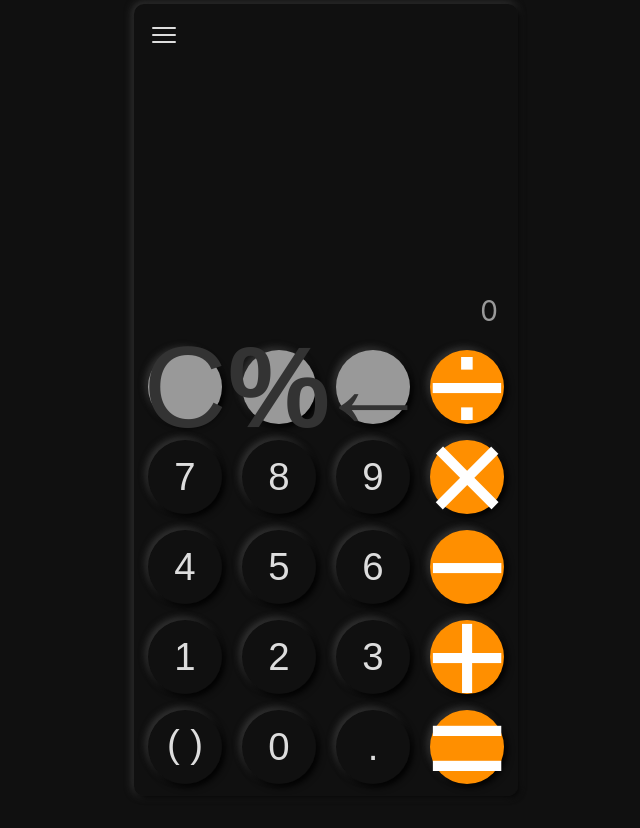
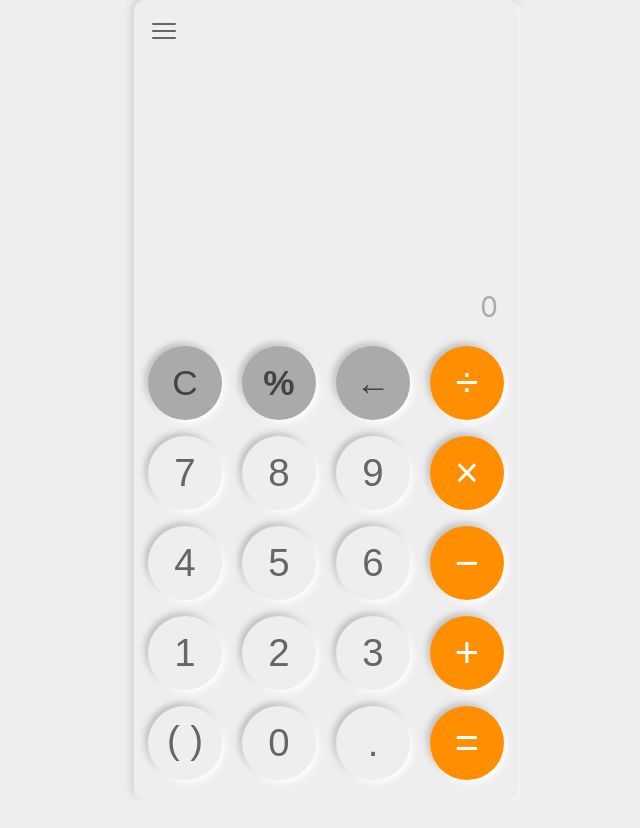
Before and after one commit to mr-shan/react-simple-calculator, a React (Vite) app: page / in a window 1280 px wide. Shown: the whole page, without its empty margins (314-954 px from the left). After the commit the page ends 800 px from the top, so only its background shows below. Built offline with nearby package versions, Linux system fonts and the light colour scheme; a web font is replaced by a local one.

Commit message:
Added support for light/dark themes

```diff
--- a/index.html
+++ b/index.html
@@ -1,5 +1,5 @@
 <!DOCTYPE html>
-<html lang="en">
+<html lang="en" data-theme="light">
   <head>
     <meta charset="UTF-8" />
     <link rel="icon" type="image/svg+xml" href="/icon.png" />
--- /dev/null
+++ b/src/assets/styles.css
@@ -0,0 +1,37 @@
+:root {
+  --bg-1: #101010;
+  --box-shadow1: black;
+  --box-shadow2: #333;
+
+  --accent: #eee;
+  --accent-2: #ddd;
+
+  --primary: rgb(255, 143, 0);
+  --primary-box-shadow1: rgb(158, 90, 0);
+  --primary-box-shadow2: rgb(255, 180, 82);
+  --primary-text: white;
+
+  --secondary: #999;
+  --secondary-box-shadow1: #666;
+  --secondary-box-shadow2: #bbb;
+  --secondary-text: #333;
+}
+
+[data-theme="light"] {
+  --bg-1: #eee;
+  --box-shadow1: white;
+  --box-shadow2: #bbb;
+
+  --accent: #333;
+  --accent-2: #666;
+
+  --primary: rgb(255, 143, 0);
+  --primary-box-shadow1: rgb(158, 90, 0);
+  --primary-box-shadow2: rgb(255, 180, 82);
+  --primary-text: white;
+
+  --secondary: #aaa;
+  --secondary-box-shadow1: #666;
+  --secondary-box-shadow2: #eee;
+  --secondary-text: #444;
+}
--- a/src/components/Button/Button.css
+++ b/src/components/Button/Button.css
@@ -12,7 +12,7 @@
   align-items: center;
   font-size: 10vw;
   border-radius: 50%;
-  box-shadow: 3px 3px 7px black, -3px -3px 6px #333;
+  box-shadow: 3px 3px 7px var(--box-shadow1), -3px -3px 6px var(--box-shadow2);
   font-weight: 400;
   user-select: none;
   cursor: pointer;
@@ -21,17 +21,17 @@
 }
 
 .calc-num-button:active {
-  box-shadow: 2px 2px 5px black inset, -2px -2px 5px #333 inset;
+  box-shadow: 2px 2px 5px var(--box-shadow1) inset, -2px -2px 5px var(--box-shadow2) inset;
 }
 
 .regular {
-  color: #ddd;
+  color: var(--accent-2);
   background: transparent;
 }
 
 .accent {
-  background-color: rgb(255, 143, 0);
-  color: white;
+  background-color: var(--primary);
+  color: var(--primary-text);;
 }
 
 .accent span {
@@ -39,12 +39,12 @@
 }
 
 .accent:active {
-  box-shadow: 3px 3px 5px rgb(158, 90, 0) inset, -3px -3px 5px rgb(255, 180, 82) inset;
+  box-shadow: 3px 3px 5px var(--primary-box-shadow1) inset, -3px -3px 5px var(--primary-box-shadow2) inset;
 }
 
 .secondary {
-  background-color: #999;
-  color: #333;
+  background-color: var(--secondary);
+  color: var(--secondary-text);
 }
 
 .secondary span {
@@ -52,7 +52,7 @@
 }
 
 .secondary:active {
-  box-shadow: 3px 3px 5px #666 inset, -3px -3px 5px #bbb inset;
+  box-shadow: 3px 3px 5px var(--secondary-box-shadow1) inset, -3px -3px 5px var(--secondary-box-shadow1) inset;
 }
 
 .calculate-large-button {
@@ -62,9 +62,6 @@
 
 .history-button img {
   width: 1rem;
-}
-
-.backspace-button {
 }
 
 .percentage {
@@ -94,7 +91,7 @@
 }
 
 .calc__history-button span {
-  background: #ddd;
+  background: var(--accent-2);
   width: 100%;
   height: 2px;
   border-radius: 5px;
@@ -116,4 +113,12 @@
   .calc-num-button {
     font-size: 2.4rem;
   }
+
+  .accent span {
+    font-size: 2.6rem;
+  }
+
+  .secondary span {
+    font-size: 2.2rem;
+  }
 }
--- a/src/components/Input/Input.css
+++ b/src/components/Input/Input.css
@@ -7,7 +7,7 @@
 
 .calculator-input {
   background-color: transparent;
-  color: #eee;
+  color: var(--accent);
   border: none;
   width: 100%;
   text-align: right;
--- a/src/components/calculator/Calculator.css
+++ b/src/components/calculator/Calculator.css
@@ -1,16 +1,14 @@
 .calc__container {
   margin: auto;
   border-radius: 10px;
-  box-shadow: 2px 2px 6px black, -1px -1px 8px #444;
+  box-shadow: 2px 2px 6px var(--box-shadow1), -1px -1px 8px var(--box-shadow2);
   padding-bottom: 0.25rem;
   padding: 0.75rem;
-
-  width: 99vw;
-  height: 99vh;
-
+  height: 100%;
   display: flex;
   flex-direction: column;
   justify-content: flex-end;
+  padding-bottom: 1.25rem;
 }
 
 @media screen and (max-width: 650px) {
--- a/src/components/calculator/style.css
+++ b/src/components/calculator/style.css
@@ -10,7 +10,7 @@
 
 .calc_expression-text {
   background-color: transparent;
-  color: #eee;
+  color: var(--accent);
   width: 100%;
   text-align: right;
   font-size: 2.5rem;
@@ -32,14 +32,14 @@
   top: 0;
   bottom: 0;
   right: 0;
-  border: solid 1px #999;
+  border: solid 1px var(--secondary);
   padding: 1rem;
   width: 90%;
   margin: auto;
   left: 0;
   border-radius: 10px;
   height: 80%;
-  background-color: #1a1a1a;
+  background-color: var(--bg-1);
   z-index: 100;
 }
 
@@ -49,6 +49,7 @@
   font-size: 1.25rem;
   user-select: none;
   cursor: pointer;
+  color: var(--accent);
 }
 
 .calc__expression-history-backdrop {
@@ -57,7 +58,7 @@
   right: 0;
   width: 100%;
   height: 100%;
-  background: #eee;
+  background: var(--accent);
   opacity: 0.2;
   top: 0;
 }
@@ -81,7 +82,7 @@
 
 .calc__result-text-temp {
   font-size: 1.75rem;
-  color: #999;
+  color: var(--secondary);
   position: relative;
   bottom: 0;
 }
@@ -89,7 +90,7 @@
   font-size: 3rem;
   position: relative;
   bottom: 20px;
-  color: #eee;
+  color: var(--accent);
 }
 
 .calc__input-buttons-wrapper {
--- a/src/index.css
+++ b/src/index.css
@@ -1,7 +1,9 @@
+@import url('./assets/styles.css');
+
 :root {
   font-family: -apple-system, Inter, system-ui, Avenir, Helvetica, Arial, sans-serif;
   color: rgba(255, 255, 255, 0.87);
-  background-color: #101010;
+  background-color: var(--bg-1);
 
   font-synthesis: none;
   text-rendering: optimizeLegibility;
--- a/src/main.tsx
+++ b/src/main.tsx
@@ -2,18 +2,6 @@ import React from 'react'
 import ReactDOM from 'react-dom/client'
 import App from './App.tsx'
 import './index.css'
-
-if ('serviceWorker' in navigator) {
-  window.addEventListener('load', () => {
-    navigator.serviceWorker.register('/service-worker.js')
-      .then(registration => {
-        console.log('Service Worker registered:', registration);
-      })
-      .catch(error => {
-        console.log('Service Worker registration failed:', error);
-      });
-  });
-}
 
 ReactDOM.createRoot(document.getElementById('root') as HTMLElement).render(
   <React.StrictMode>
```
